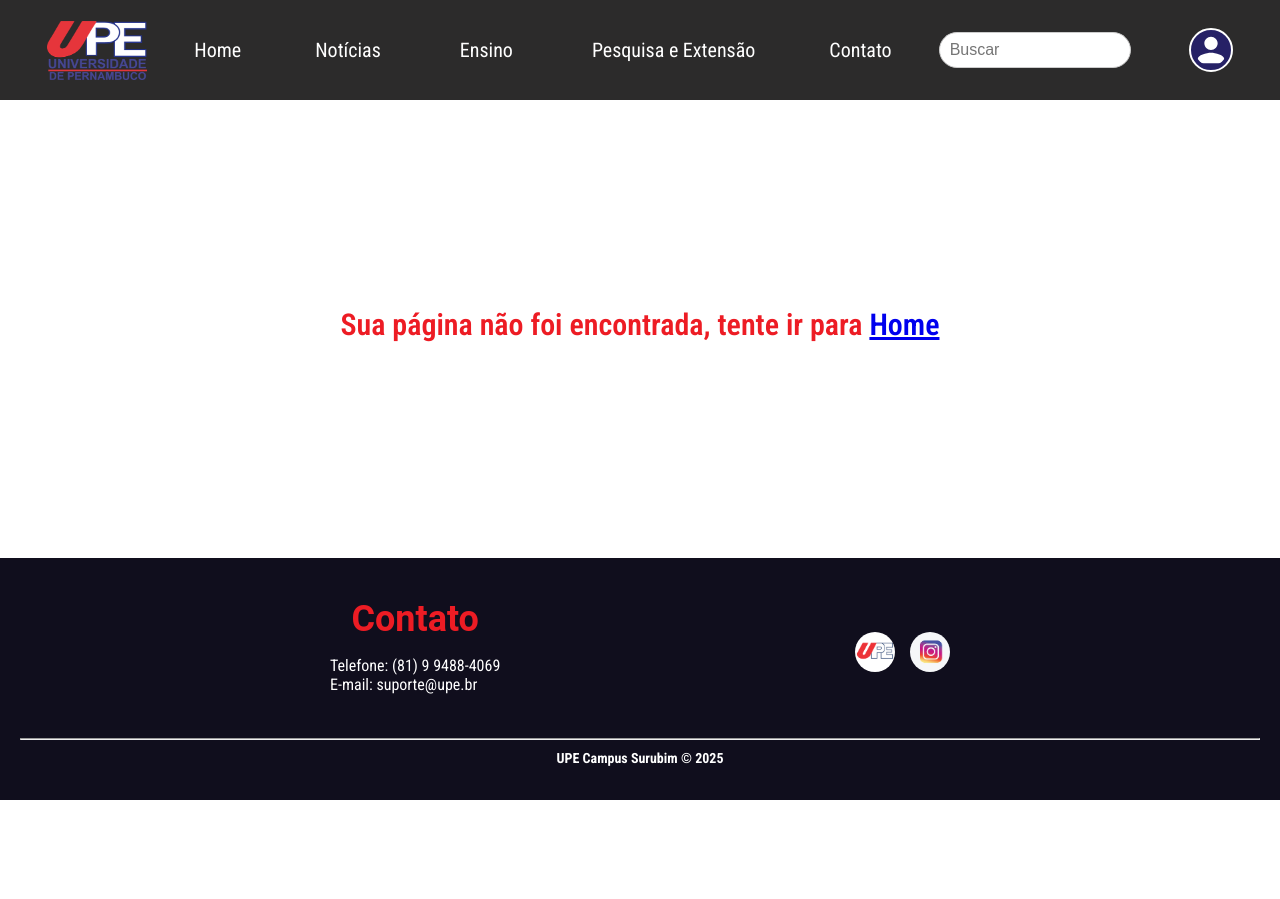
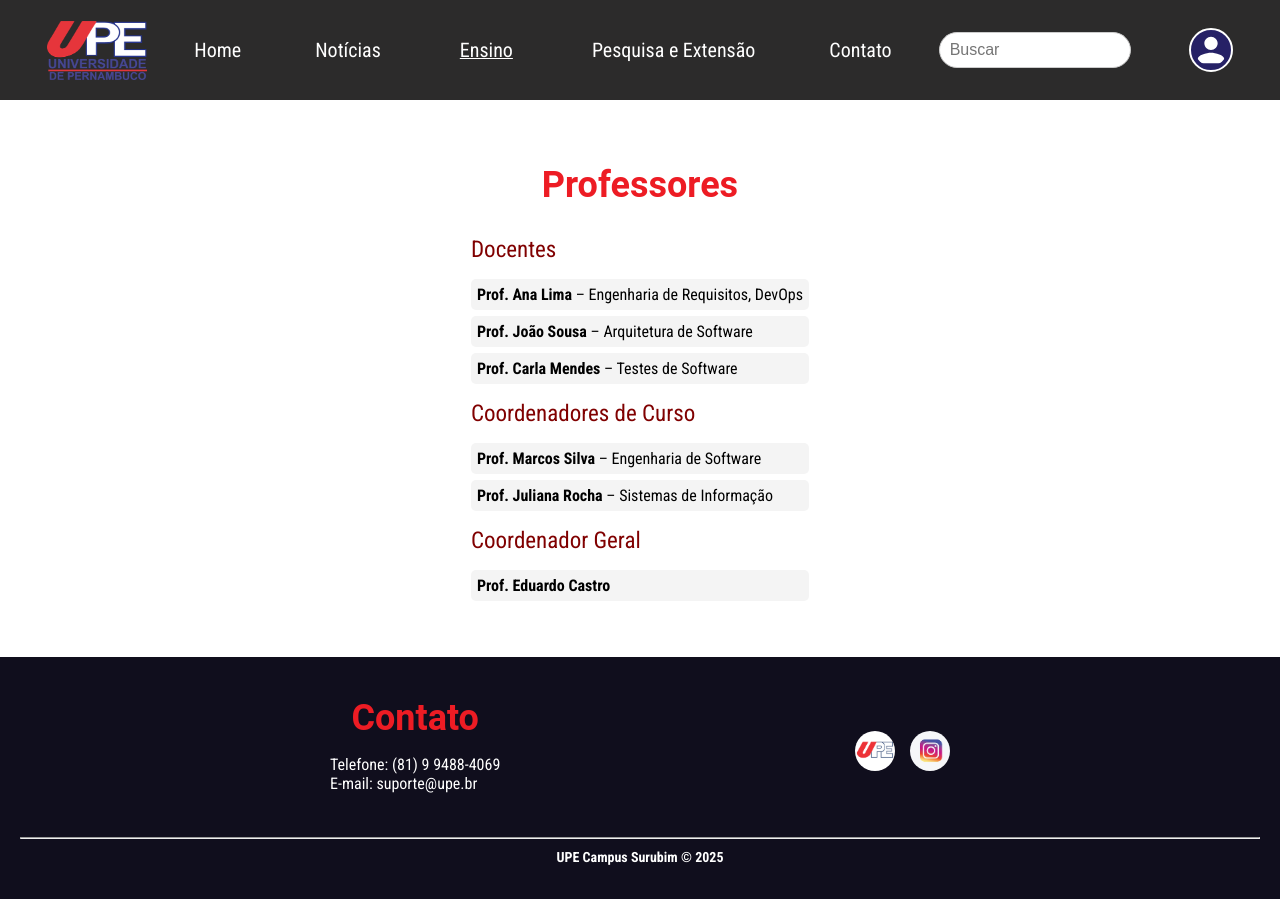
Before and after one commit to PedroMartinsL/upe-s-project, a Vue app: page /ensino/professores in a window 1280 px wide. Before the commit the page ends 800 px from the top, so only its background shows below. Built offline with nearby package versions, Linux system fonts and the light colour scheme; no server answers.

Commit message:
Resolvido a questao do Pesquisas e Docentes

```diff
--- a/src/App.vue
+++ b/src/App.vue
@@ -8,6 +8,7 @@
     <SideBar />
     <main>
       <router-view></router-view>
+      <!--  -->
     </main>
 
     <TheFooter />
--- a/src/components/bodyComponents/NewsHome.vue
+++ b/src/components/bodyComponents/NewsHome.vue
@@ -80,15 +80,6 @@ export default {
   display: block;
 }
 
-.dual-new h1,
-.dual-new h2,
-.dual-new span {
-  position: relative;
-  z-index: 2;
-  margin: 0;
-  padding: 0;
-}
-
 .dual-new::after {
   content: "";
   position: absolute;
@@ -106,6 +97,9 @@ export default {
   position: absolute;
   left: 10px;
   color: white;
+  z-index: 2;
+  margin: 0;
+  padding: 0;
 }
 
 .dual-new h1 {
--- a/src/components/headerComponents/NavOption.vue
+++ b/src/components/headerComponents/NavOption.vue
@@ -18,7 +18,7 @@
       </li>
 
       <li>
-        <router-link to="/pesq-ext">Pesquisa e Extensão</router-link>
+        <router-link to="/pesquisa">Pesquisa e Extensão</router-link>
         <!-- Preciso ver direiro essa parada da rotas -->
       </li>
       <li>
--- /dev/null
+++ b/src/components/redirects/ResearchRedirect.vue
@@ -0,0 +1,3 @@
+<template>
+    <router-view></router-view>
+</template>
--- /dev/null
+++ b/src/components/teachingComponents/CoordenadoresCurso.vue
@@ -0,0 +1,39 @@
+<template>
+    <section>
+      <h2>Coordenadores de Curso</h2>
+      <ul>
+        <li v-for="(coord, index) in coordenadores" :key="index">
+          <strong>{{ coord.nome }}</strong> – {{ coord.curso }}
+        </li>
+      </ul>
+    </section>
+  </template>
+
+  <script>
+  export default {
+    name: 'CoordenadoresCurso',
+    props: {
+      coordenadores: {
+        type: Array,
+        required: true
+      }
+    }
+  }
+  </script>
+
+  <style scoped>
+  h2 {
+    color: #800000;
+    margin-bottom: 10px;
+  }
+  ul {
+    list-style-type: none;
+    padding-left: 0;
+  }
+  li {
+    margin-bottom: 6px;
+    padding: 6px;
+    background: #f4f4f4;
+    border-radius: 5px;
+  }
+  </style>
--- /dev/null
+++ b/src/components/teachingComponents/CoordenadoresGerais.vue
@@ -0,0 +1,39 @@
+<template>
+    <section>
+      <h2>Coordenador Geral</h2>
+      <ul>
+        <li v-for="(coord, index) in coordenadores" :key="index">
+          <strong>{{ coord.nome }}</strong>
+        </li>
+      </ul>
+    </section>
+  </template>
+
+  <script>
+  export default {
+    name: 'CoordenadoresGerais',
+    props: {
+      coordenadores: {
+        type: Array,
+        required: true
+      }
+    }
+  }
+  </script>
+
+  <style scoped>
+  h2 {
+    color: #800000;
+    margin-bottom: 10px;
+  }
+  ul {
+    list-style-type: none;
+    padding-left: 0;
+  }
+  li {
+    margin-bottom: 6px;
+    padding: 6px;
+    background: #f4f4f4;
+    border-radius: 5px;
+  }
+  </style>
--- a/src/components/teachingComponents/CoursesUPE.vue
+++ b/src/components/teachingComponents/CoursesUPE.vue
@@ -58,7 +58,9 @@ export default {
   methods: {
     loadCourse() {
       const curso = cursos.find((c) => c.route === this.courseId);
+      console.log("chegou");
       if (curso) {
+        console.log("chegou2");
         this.course = {
           nome: curso.nome,
           sobre: curso.sobre,
@@ -68,6 +70,7 @@ export default {
           route: curso.route,
         };
       } else {
+        console.log("chegou3");
         this.course = null;
       }
     },
--- /dev/null
+++ b/src/components/teachingComponents/ProfessoresHome.vue
@@ -0,0 +1,36 @@
+<template>
+    <div class="professores-container">
+      <h1>Professores</h1>
+
+      <ProfessoresList :professores="data.professores" />
+      <CoordenadoresCurso :coordenadores="data.coordenadoresCurso" />
+      <CoordenadoresGerais :coordenadores="data.coordenadoresGerais" />
+    </div>
+  </template>
+
+  <script>
+  import data from '@/data/professoresData.js'
+  import ProfessoresList from './ProfessoresList.vue'
+  import CoordenadoresCurso from './CoordenadoresCurso.vue'
+  import CoordenadoresGerais from './CoordenadoresGerais.vue'
+
+  export default {
+    name: 'ProfessoresHome',
+    components: {
+      ProfessoresList,
+      CoordenadoresCurso,
+      CoordenadoresGerais
+    },
+    data() {
+      return { data }
+    }
+  }
+  </script>
+
+  <style scoped>
+  .professores-container {
+    padding: 40px;
+    max-width: 800px;
+    margin: auto;
+  }
+  </style>
--- /dev/null
+++ b/src/components/teachingComponents/ProfessoresList.vue
@@ -0,0 +1,39 @@
+<template>
+    <section>
+      <h2>Docentes</h2>
+      <ul>
+        <li v-for="(prof, index) in professores" :key="index">
+          <strong>{{ prof.nome }}</strong> – {{ prof.disciplinas.join(', ') }}
+        </li>
+      </ul>
+    </section>
+  </template>
+
+  <script>
+  export default {
+    name: 'ProfessoresList',
+    props: {
+      professores: {
+        type: Array,
+        required: true
+      }
+    }
+  }
+  </script>
+
+  <style scoped>
+  h2 {
+    color: #800000;
+    margin-bottom: 10px;
+  }
+  ul {
+    list-style-type: none;
+    padding-left: 0;
+  }
+  li {
+    margin-bottom: 6px;
+    padding: 6px;
+    background: #f4f4f4;
+    border-radius: 5px;
+  }
+  </style>
--- /dev/null
+++ b/src/data/professoresData.js
@@ -0,0 +1,14 @@
+export default {
+    professores: [
+      { nome: 'Prof. Ana Lima', disciplinas: ['Engenharia de Requisitos', 'DevOps'] },
+      { nome: 'Prof. João Sousa', disciplinas: ['Arquitetura de Software'] },
+      { nome: 'Prof. Carla Mendes', disciplinas: ['Testes de Software'] }
+    ],
+    coordenadoresCurso: [
+      { curso: 'Engenharia de Software', nome: 'Prof. Marcos Silva' },
+      { curso: 'Sistemas de Informação', nome: 'Prof. Juliana Rocha' }
+    ],
+    coordenadoresGerais: [
+      { nome: 'Prof. Eduardo Castro' }
+    ]
+  }
--- a/src/main.js
+++ b/src/main.js
@@ -22,6 +22,9 @@ import ResearchHome from './components/research/ResearchHome.vue'
 import ResearchCatalog from './components/research/ResearchCatalog.vue'
 import ResearchPrograms from './components/research/ResearchPrograms.vue'
 import ResearchSapiens from './components/research/ResearchSapiens.vue'
+import ProfessoresHome from './components/teachingComponents/ProfessoresHome.vue'
+import ResearchRedirect from './components/redirects/ResearchRedirect.vue';
+
 
 
 
@@ -90,6 +93,7 @@ const router = createRouter({
         {name: 'tab', path: '', component: TeachingTab, props: true },
         { name: 'cursos', path: 'cursos', component: TeachingList, props: true },
         { name: 'course', path: 'cursos/:courseId', component: CoursesUPE, props: true },
+        { name: 'professores', path: 'professores', component: ProfessoresHome }
       ]
     },
     {
@@ -100,18 +104,14 @@ const router = createRouter({
 
     {
       path: '/pesquisa',
-      component: ResearchHome,
+      component: ResearchRedirect,
       children: [
-        { path: 'catalogo', component: ResearchCatalog },
-        { path: 'programas', component: ResearchPrograms },
-        { path: 'sapiens', component: ResearchSapiens }
+        { path: '', component: ResearchHome, name: 'research' },
+        { path: 'catalogo', component: ResearchCatalog, name: 'catalogo' },
+        { path: 'programas', component: ResearchPrograms, name: 'programas' },
+        { path: 'sapiens', component: ResearchSapiens, name: 'sapiens' }
       ]
     },
-
-
-
-
-
     { path: '/:notFound(.*)', component: NotFound }
 
 
```
